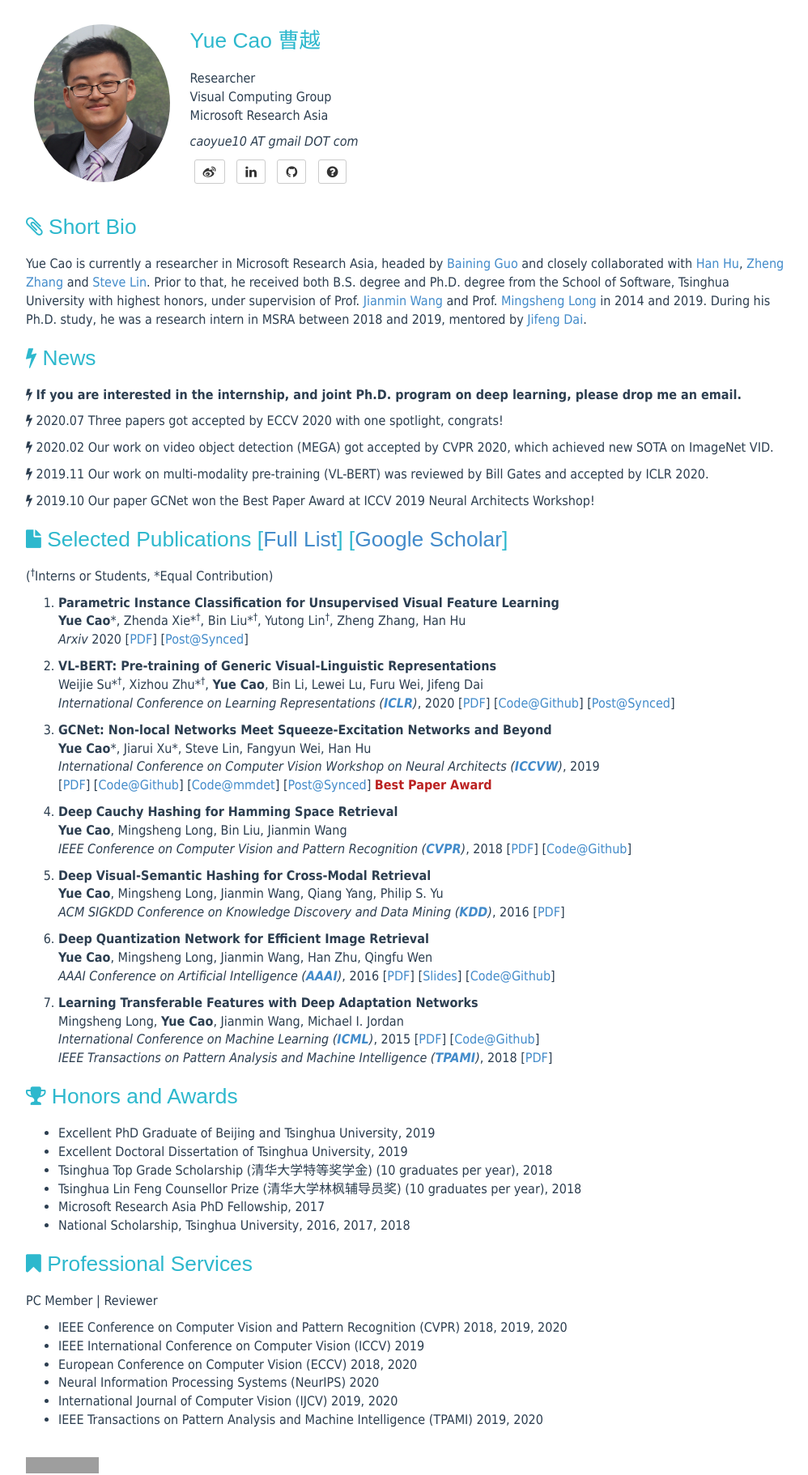
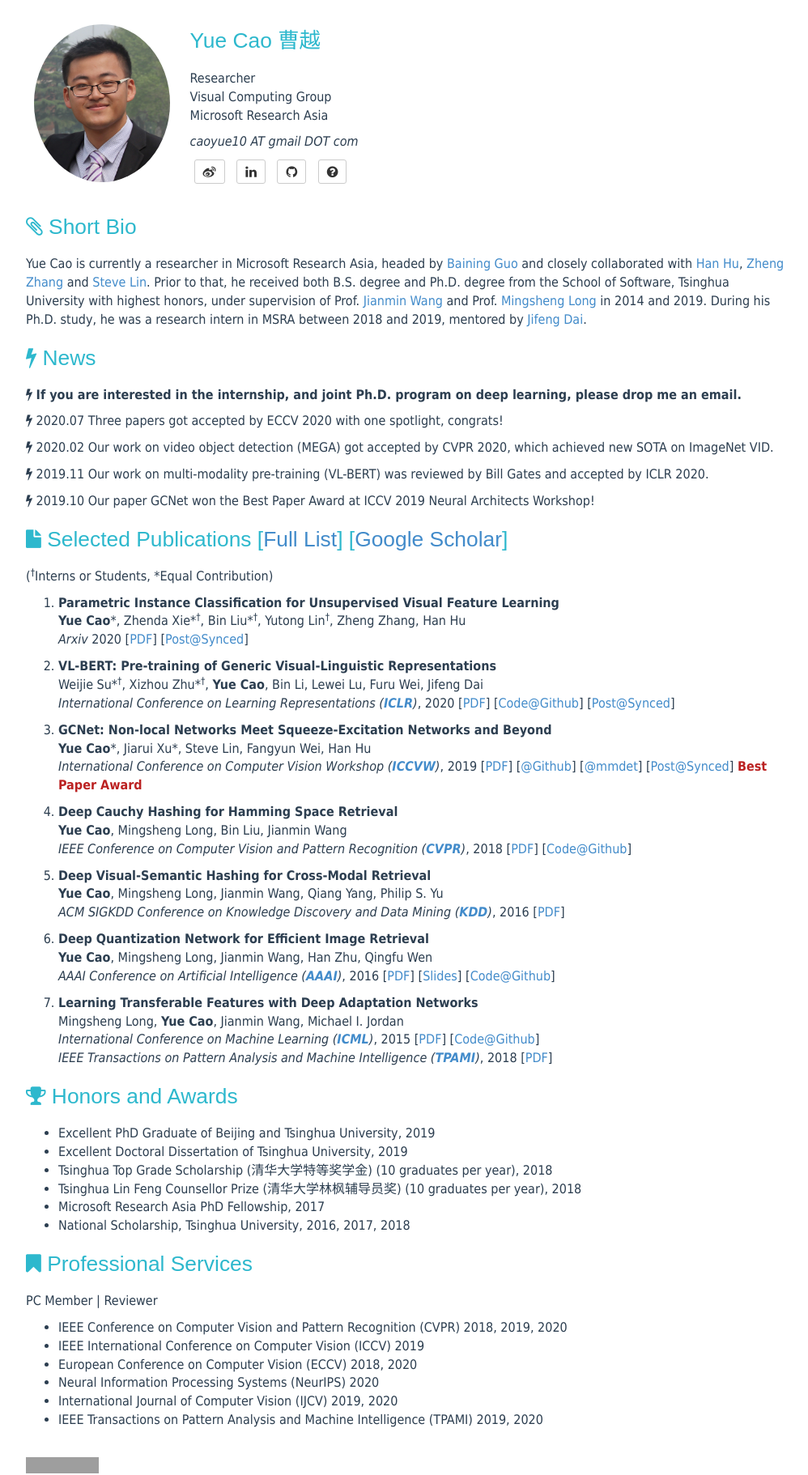
Before and after one commit to caoyue10/caoyue10.github.io, a Jekyll site: the page built from index.html, in a window 1280 px wide. Shown: the whole page at 81% size, without its empty margins (138-1136 px from the left). Built offline with Jekyll 4.4.1, drawn with Linux system fonts in a browser that asks for light colours; the list of posts is cut into pages by our own code; grey boxes are pictures that could not be loaded.

Commit message:
Update index.html

```diff
--- a/index.html
+++ b/index.html
@@ -59,8 +59,7 @@
       <li>
 	<p><strong>GCNet: Non-local Networks Meet Squeeze-Excitation Networks and Beyond</strong><br>
             <strong>Yue Cao</strong>*, Jiarui Xu*, Steve Lin, Fangyun Wei, Han Hu<br>
-            <em>International Conference on Computer Vision Workshop on Neural Architects (<a href="http://iccv2019.thecvf.com/"><strong>ICCVW</strong></a>)</em>, 2019 <br>
-	    [<a href="https://arxiv.org/pdf/1904.11492.pdf">PDF</a>] [<a href="https://github.com/xvjiarui/GCNet">Code@Github</a>]  [<a href="https://github.com/open-mmlab/mmdetection/tree/master/configs/gcnet">Code@mmdet</a>]  [<a href="https://www.jiqizhixin.com/articles/2019-05-06-12">Post@Synced</a>] <span class="highlight"><strong>Best Paper Award</strong></span>
+            <em>International Conference on Computer Vision Workshop (<a href="http://iccv2019.thecvf.com/"><strong>ICCVW</strong></a>)</em>, 2019 [<a href="https://arxiv.org/pdf/1904.11492.pdf">PDF</a>] [<a href="https://github.com/xvjiarui/GCNet">@Github</a>]  [<a href="https://github.com/open-mmlab/mmdetection/tree/master/configs/gcnet">@mmdet</a>]  [<a href="https://www.jiqizhixin.com/articles/2019-05-06-12">Post@Synced</a>] <span class="highlight"><strong>Best Paper Award</strong></span>
             </p>
       </li>
       <li>
```
